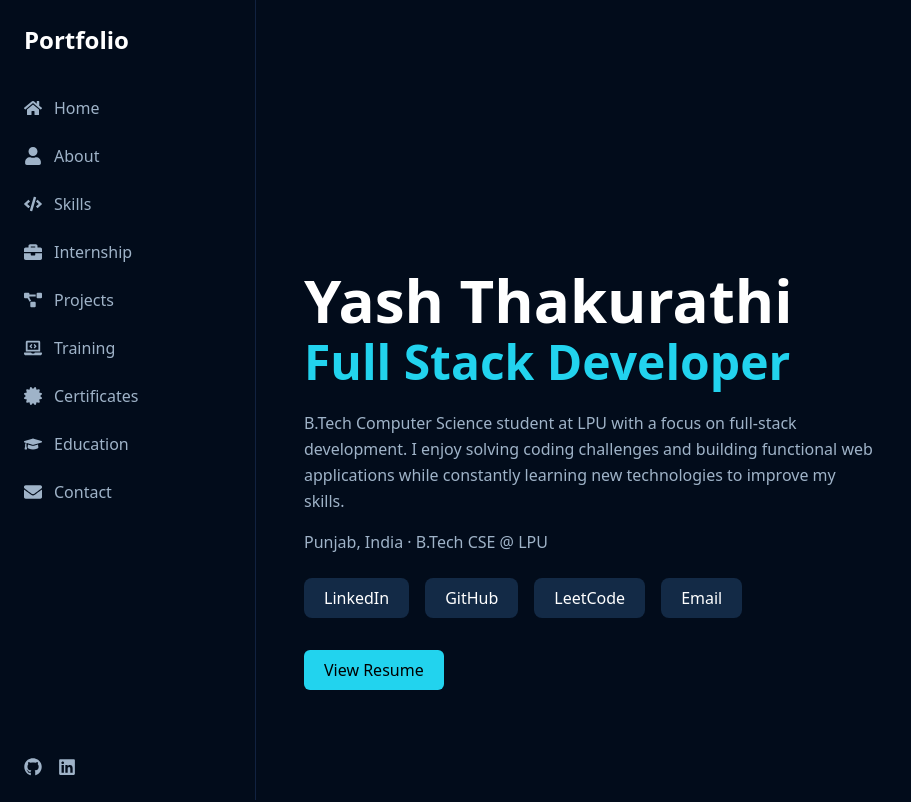
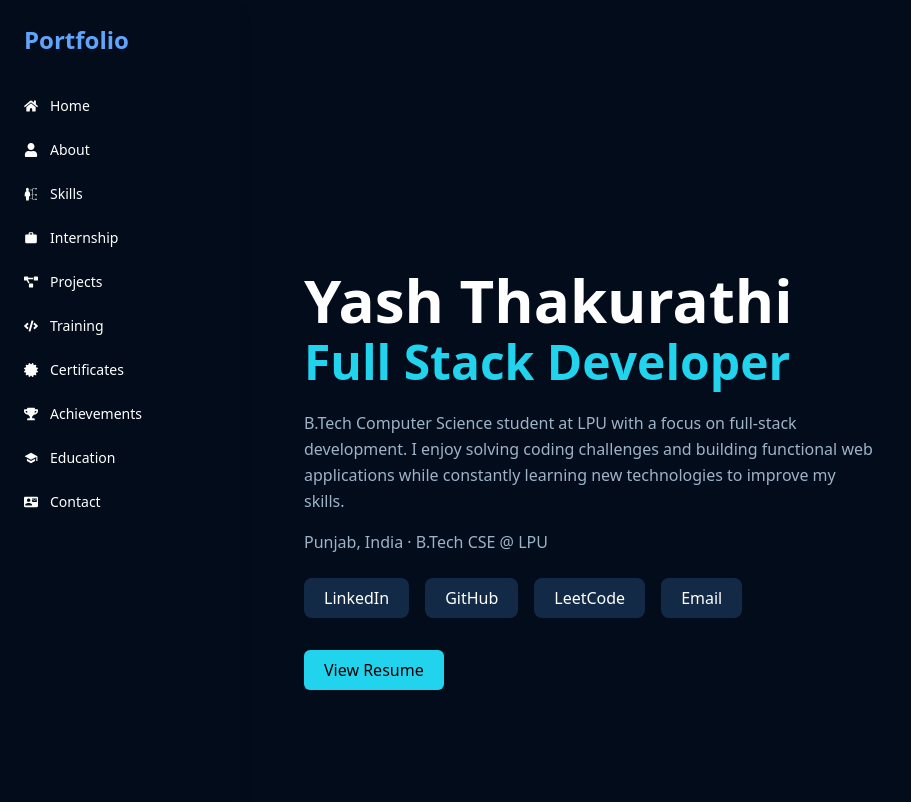
Before and after one commit to Yash11tk/Portfolio, a React app: page / in a window 1280 px wide. Shown: the top 802 px of the page, without its empty margins (0-911 px from the left). Built offline with nearby package versions, Linux system fonts and the light colour scheme; the HTML template or start-up script is replaced by a standard one.

Commit message:
Added Achievements section and updated Sidebar with icon

```diff
--- a/src/App.jsx
+++ b/src/App.jsx
@@ -6,6 +6,7 @@
 import Projects from "./components/Projects";
 import Training from "./components/Training";
 import Certificates from "./components/Certificates";
+import Achievements from "./components/Achievements";
 import Education from "./components/Education";
 import Contact from "./components/Contact";
 
@@ -45,8 +46,13 @@
           <Certificates />
         </section>
 
+        {/* ✅ Added Achievements here */}
+        <section id="achievements" className="py-20 px-6">
+          <Achievements />
+        </section>
+
         <section id="education" className="py-20 px-6">
-        <Education />
+          <Education />
         </section>
 
         <section id="contact" className="py-20 px-6">
--- /dev/null
+++ b/src/components/Achievements.jsx
@@ -0,0 +1,54 @@
+const Achievements = () => {
+  const data = [
+    {
+      title: "150+ LeetCode Streak",
+      desc: "Constantly solved 150+ algorithmic problems on LeetCode, covering arrays, trees, graphs, DP and more.",
+      date: "2026",
+      icon: "🔥",
+    },
+    {
+      title: "LeetCode Badge",
+      desc: "Earned 3 achievement badges on LeetCode, including the '50 Days Badge 2026' for consistent problem-solving.",
+      date: "2026",
+      icon: "🏅",
+    },
+    {
+      title: "Secured Top 30 Rank",
+      desc: "Among 400+ participants in Binary Blitz Hackathon.",
+      date: "2025",
+      icon: "🏆",
+    },
+  ];
+
+  return (
+    <div className="w-full min-h-screen bg-[#0a192f] text-white p-6">
+      <h2 className="text-3xl font-bold text-center mb-8 text-blue-400">
+        Achievements
+      </h2>
+
+      <div className="flex flex-col gap-6 max-w-4xl mx-auto">
+        {data.map((item, index) => (
+          <div
+            key={index}
+            className="flex items-start gap-4 bg-[#112240] p-5 rounded-xl shadow-md hover:scale-[1.02] transition"
+          >
+            <div className="text-2xl">{item.icon}</div>
+
+            <div className="flex-1">
+              <h3 className="text-lg font-semibold text-blue-300">
+                {item.title}
+              </h3>
+              <p className="text-sm text-gray-300 mt-1">{item.desc}</p>
+            </div>
+
+            <span className="text-xs text-blue-400 whitespace-nowrap">
+              {item.date}
+            </span>
+          </div>
+        ))}
+      </div>
+    </div>
+  );
+};
+
+export default Achievements;
--- a/src/components/Sidebar.jsx
+++ b/src/components/Sidebar.jsx
@@ -1,100 +1,79 @@
-import {
-  FaHome,
-  FaUser,
-  FaCode,
-  FaProjectDiagram,
-  FaBriefcase,
-  FaCertificate,
-  FaEnvelope,
-  FaGithub,
-  FaLinkedin,
-  FaLaptopCode,
-  FaGraduationCap
-} from "react-icons/fa";
+import { FaHome, FaUser, FaCode, FaProjectDiagram, FaCertificate, FaTrophy } from "react-icons/fa";
+import { MdWork, MdSchool, MdContactMail } from "react-icons/md";
+import { GiSkills } from "react-icons/gi";
 
-export default function Sidebar() {
+const Sidebar = () => {
   return (
-    <div className="h-screen w-64 bg-[#020c1b] fixed flex flex-col justify-between p-6 border-r border-[#112240]">
+    <div className="fixed top-0 left-0 h-full w-60 bg-[#020c1b] text-white shadow-lg p-6">
 
-      {/* Top Section */}
-      <div>
-        <h1 className="text-white text-2xl font-bold mb-10">
-          Portfolio
-        </h1>
+      <h1 className="text-2xl font-bold mb-10 text-blue-400">Portfolio</h1>
 
-        <ul className="space-y-6">
+      <ul className="space-y-6 text-sm">
 
-          <li className="flex items-center gap-3 text-[#9fb3c8] hover:text-white transition">
-            <FaHome className="text-lg" />
-            <a href="#home">Home</a>
+        <li>
+          <a href="#home" className="flex items-center gap-3 hover:text-blue-400">
+            <FaHome /> Home
+          </a>
         </li>
 
-          <li className="flex items-center gap-3 text-[#9fb3c8] hover:text-white transition">
-            <FaUser className="text-lg" />
-            <a href="#about">About</a>
+        <li>
+          <a href="#about" className="flex items-center gap-3 hover:text-blue-400">
+            <FaUser /> About
+          </a>
         </li>
 
-          <li className="flex items-center gap-3 text-[#9fb3c8] hover:text-white transition">
-            <FaCode className="text-lg" />
-            <a href="#skills">Skills</a>
+        <li>
+          <a href="#skills" className="flex items-center gap-3 hover:text-blue-400">
+            <GiSkills /> Skills
+          </a>
         </li>
 
-          <li className="flex items-center gap-3 text-[#9fb3c8] hover:text-white transition">
-            <FaBriefcase className="text-lg" />
-            <a href="#internship">Internship</a>
+        <li>
+          <a href="#internship" className="flex items-center gap-3 hover:text-blue-400">
+            <MdWork /> Internship
+          </a>
         </li>
 
-          <li className="flex items-center gap-3 text-[#9fb3c8] hover:text-white transition">
-            <FaProjectDiagram className="text-lg" />
-            <a href="#projects">Projects</a>
+        <li>
+          <a href="#projects" className="flex items-center gap-3 hover:text-blue-400">
+            <FaProjectDiagram /> Projects
+          </a>
         </li>
 
-          <li className="flex items-center gap-3 text-[#9fb3c8] hover:text-white transition">
-            <FaLaptopCode className="text-lg" />
-            <a href="#training">Training</a>
+        <li>
+          <a href="#training" className="flex items-center gap-3 hover:text-blue-400">
+            <FaCode /> Training
+          </a>
         </li>
 
-          <li className="flex items-center gap-3 text-[#9fb3c8] hover:text-white transition">
-            <FaCertificate className="text-lg" />
-            <a href="#certificates">Certificates</a>
+        <li>
+          <a href="#certificates" className="flex items-center gap-3 hover:text-blue-400">
+            <FaCertificate /> Certificates
+          </a>
         </li>
 
-          {/* ✅ NEW EDUCATION */}
-          <li className="flex items-center gap-3 text-[#9fb3c8] hover:text-white transition">
-            <FaGraduationCap className="text-lg" />
-            <a href="#education">Education</a>
+        {/* ✅ Achievements added with icon */}
+        <li>
+          <a href="#achievements" className="flex items-center gap-3 hover:text-blue-400">
+            <FaTrophy /> Achievements
+          </a>
         </li>
 
-          <li className="flex items-center gap-3 text-[#9fb3c8] hover:text-white transition">
-            <FaEnvelope className="text-lg" />
-            <a href="#contact">Contact</a>
+        <li>
+          <a href="#education" className="flex items-center gap-3 hover:text-blue-400">
+            <MdSchool /> Education
+          </a>
+        </li>
+
+        <li>
+          <a href="#contact" className="flex items-center gap-3 hover:text-blue-400">
+            <MdContactMail /> Contact
+          </a>
         </li>
 
       </ul>
     </div>
+  );
+};
 
-      {/* Bottom Section */}
-      <div className="flex gap-4 mt-10">
-
-        <a
-          href="https://github.com/yourusername"
-          target="_blank"
-          rel="noreferrer"
-          className="text-[#9fb3c8] hover:text-white transition"
-        >
-          <FaGithub className="text-lg" />
-        </a>
-
-        <a
-          href="https://linkedin.com/in/yourusername"
-          target="_blank"
-          rel="noreferrer"
-          className="text-[#9fb3c8] hover:text-white transition"
-        >
-          <FaLinkedin className="text-lg" />
-        </a>
-
-      </div>
-    </div>
-  );
-}
+export default Sidebar;
```
Lines whose indentation alone changed are shown as unchanged.
